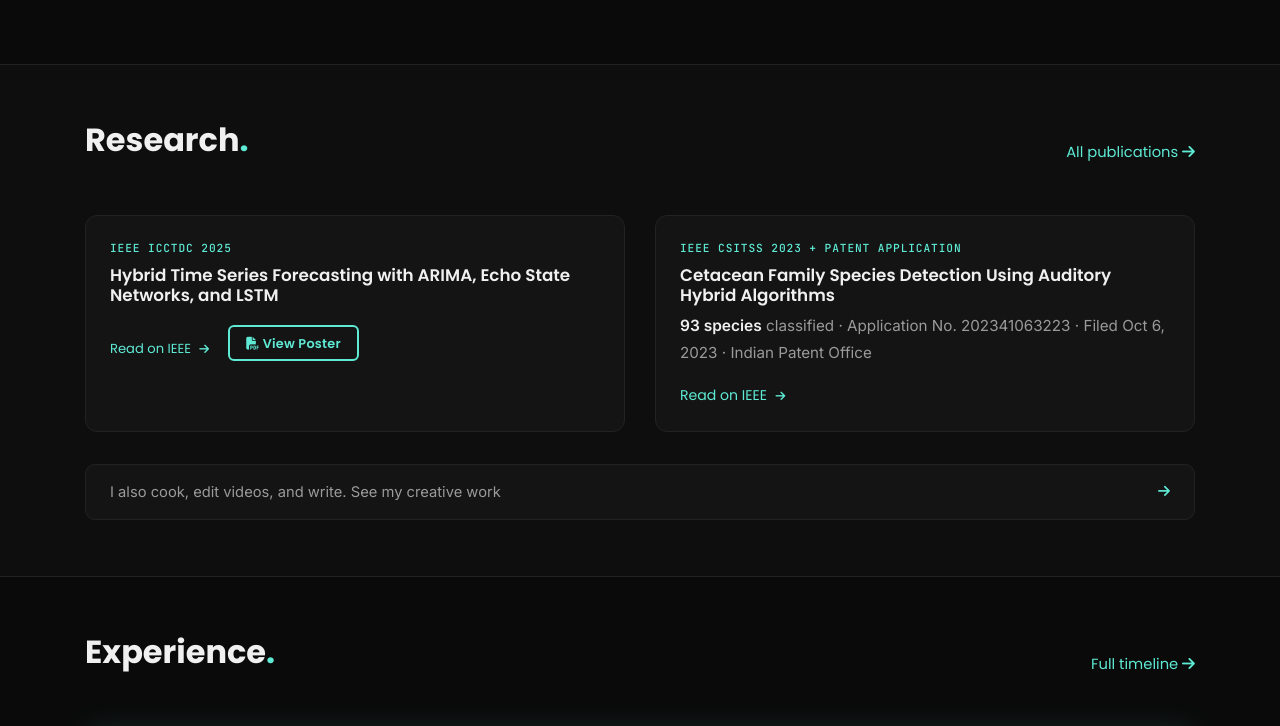
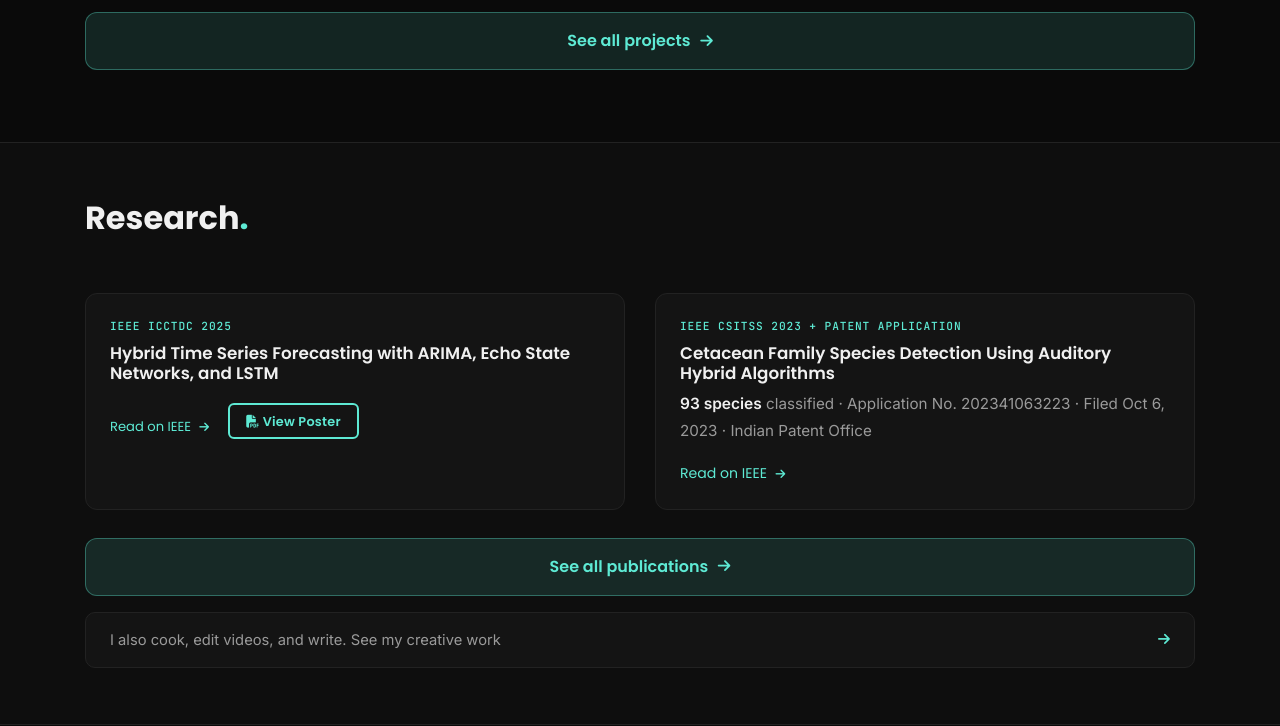
Before and after one commit to saieeshward/saieeshward.github.io, a plain HTML site: page index.html in a window 1280 px wide. Shown: the part 1204-1930 px from the top of the page. Drawn offline with nearby package versions, Linux system fonts and the light colour scheme; a web font is replaced by a local one.

Commit message:
Home: full-width See all buttons under Latest Work and Research
Replace the small top-right All projects / All publications links with a
full-width button below each card row, for easier access.

Claude-Session: https://claude.ai/code/session_01BjwuXBuyWcXuvWiF1sVX5w

```diff
--- a/css/style.css
+++ b/css/style.css
@@ -313,6 +313,41 @@ a:hover { color: var(--accent-hover); text-decoration: none; }
   font-weight: 500;
   color: var(--accent);
 }
+
+/* Full-width "see all" button under a row of cards */
+.see-all-bar {
+  display: flex;
+  align-items: center;
+  justify-content: center;
+  gap: 0.6rem;
+  width: 100%;
+  padding: 1rem 1.5rem;
+  margin: 0.25rem 0 1rem;
+  background: var(--accent-dim);
+  border: 1px solid rgba(94, 234, 212, 0.35);
+  border-radius: 12px;
+  color: var(--accent);
+  font-family: 'Poppins', sans-serif;
+  font-size: 1rem;
+  font-weight: 600;
+  text-decoration: none;
+  transition: all 0.25s;
+}
+
+.see-all-bar:hover,
+.see-all-bar:focus-visible {
+  background: var(--accent);
+  border-color: var(--accent);
+  color: var(--bg-dark);
+  text-decoration: none;
+}
+
+.see-all-bar i {
+  font-size: 0.9rem;
+  transition: transform 0.2s;
+}
+
+.see-all-bar:hover i { transform: translateX(4px); }
 
 /* ===== FEATURED SECTION ===== */
 
--- a/index.html
+++ b/index.html
@@ -61,7 +61,6 @@
     <div class="container">
       <div class="section-header">
         <h2 class="section-heading">Latest Work<span class="text-accent">.</span></h2>
-        <a href="projects.html" class="see-all">All projects <i class="fas fa-arrow-right"></i></a>
       </div>
 
       <!-- Auto-populated from the top of projects.html by js/main.js (populateLatestWork). Cards below are a fallback. -->
@@ -102,6 +101,7 @@
           </a>
         </div>
       </div>
+      <a href="projects.html" class="see-all-bar">See all projects <i class="fas fa-arrow-right"></i></a>
     </div>
   </section>
 
@@ -110,7 +110,6 @@
     <div class="container">
       <div class="section-header">
         <h2 class="section-heading">Research<span class="text-accent">.</span></h2>
-        <a href="research.html" class="see-all">All publications <i class="fas fa-arrow-right"></i></a>
       </div>
 
       <div class="row">
@@ -133,6 +132,7 @@
           </a>
         </div>
       </div>
+      <a href="research.html" class="see-all-bar">See all publications <i class="fas fa-arrow-right"></i></a>
       <a href="research.html" class="creative-cta">
         <span>I also cook, edit videos, and write. See my creative work</span>
         <i class="fas fa-arrow-right"></i>
```
